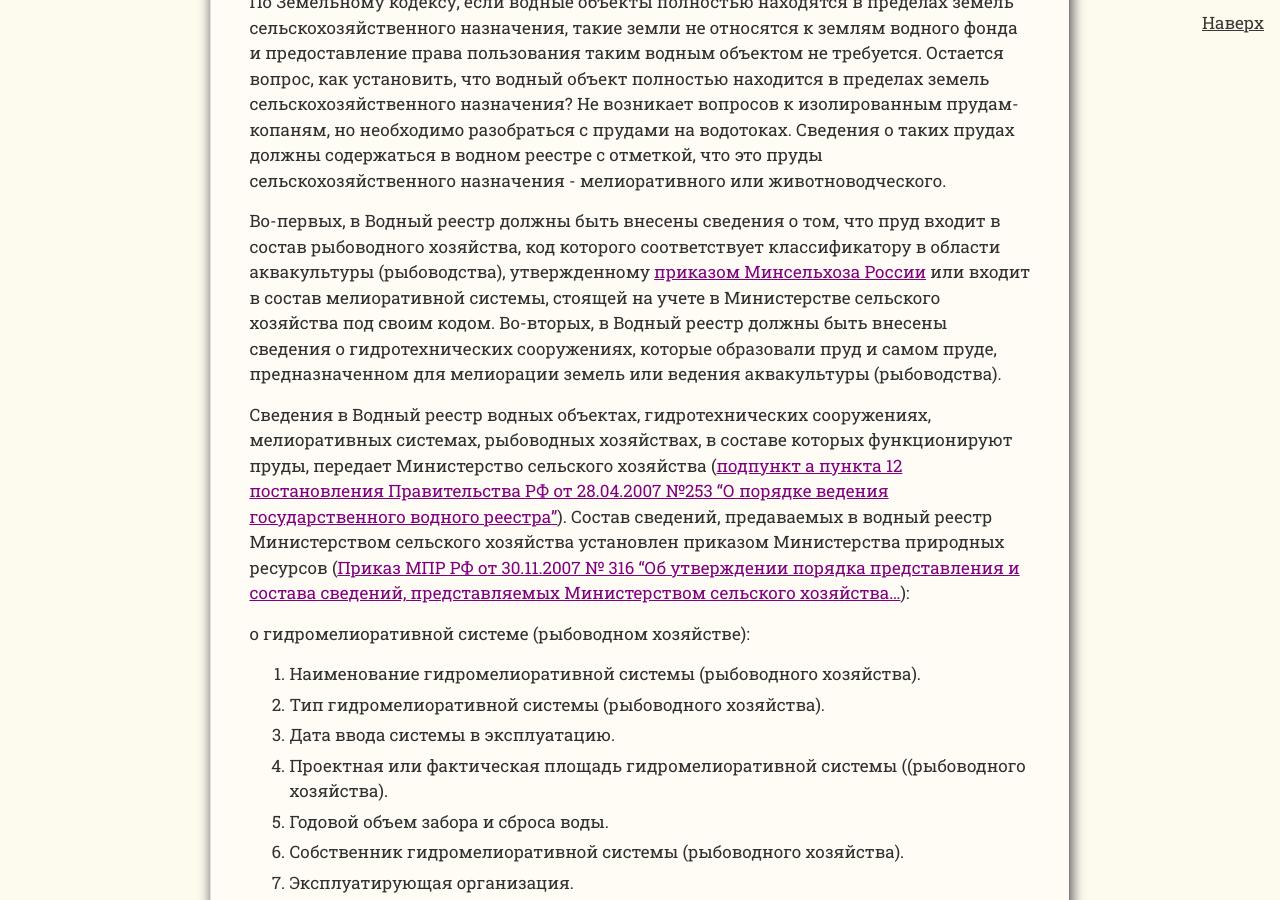
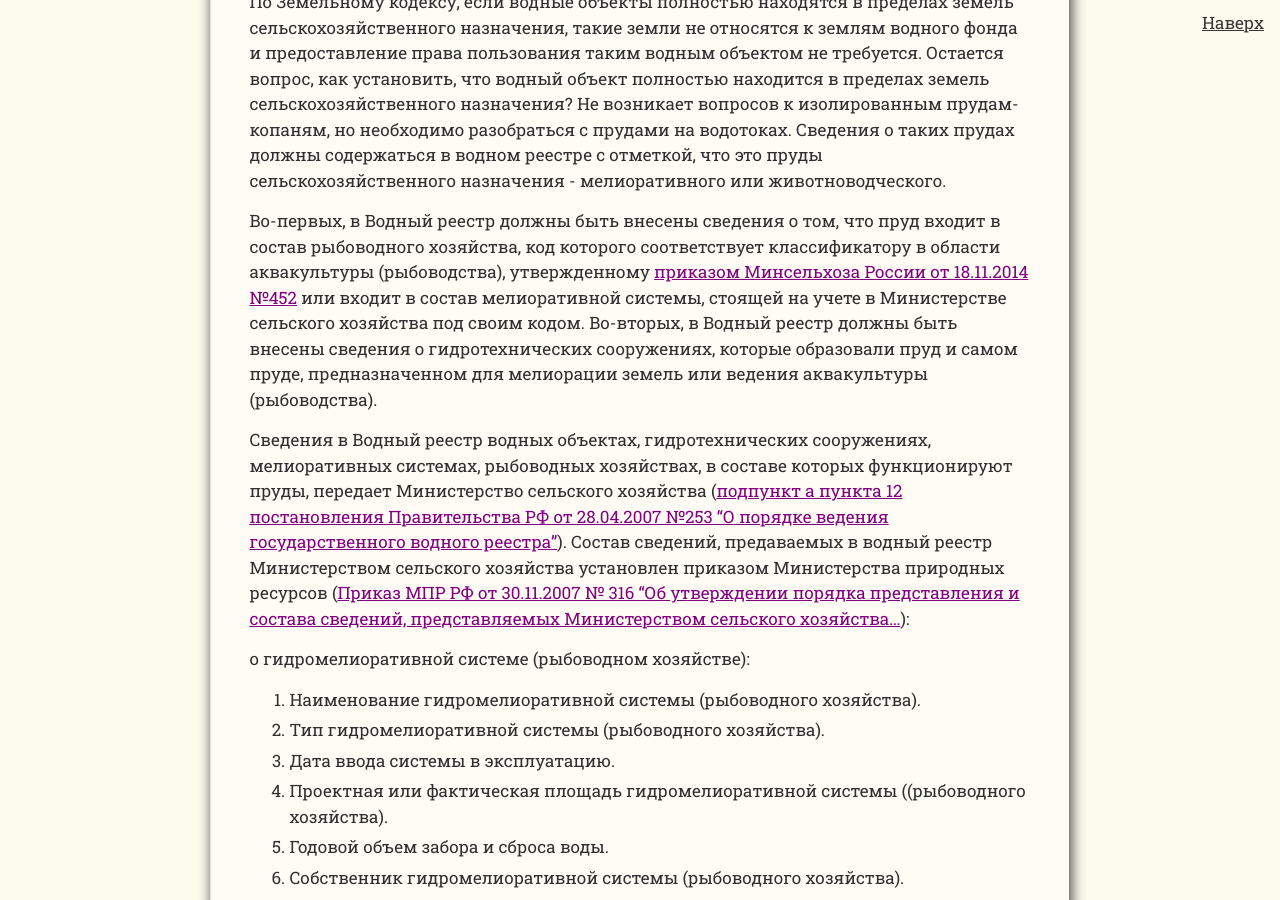
Before and after one commit to SergSi/land-use-art, a Jekyll site: the page built from _articles/2024-09-01-Prud.md, in a window 1280 px wide and 900 px high, scrolled down 1404 px. Built offline with Jekyll 4.4.1, drawn with Linux system fonts in a browser that asks for light colours; some web fonts are replaced.

Commit message:
Update 2024-09-01-Prud.md

```diff
--- a/_articles/2024-09-01-Prud.md
+++ b/_articles/2024-09-01-Prud.md
@@ -16,7 +16,7 @@ author: С. И. Ивасюк
 
 По Земельному кодексу, если водные объекты полностью находятся в пределах земель сельскохозяйственного назначения, такие земли не относятся к землям водного фонда и предоставление права пользования таким водным объектом не требуется. Остается вопрос, как установить, что водный объект полностью находится в пределах земель сельскохозяйственного назначения? Не возникает вопросов к изолированным прудам-копаням, но необходимо разобраться с прудами на водотоках. Сведения о таких прудах должны содержаться в водном реестре с отметкой, что это пруды сельскохозяйственного назначения - мелиоративного или животноводческого.
 
-Во-первых, в Водный реестр должны быть внесены сведения о том, что пруд входит в состав рыбоводного хозяйства, код которого соответствует классификатору в области аквакультуры (рыбоводства), утвержденному [приказом Минсельхоза России]() или входит в состав мелиоративной системы, стоящей на учете в Министерстве сельского хозяйства под своим кодом. Во-вторых, в Водный реестр должны быть внесены сведения о гидротехнических сооружениях, которые образовали пруд и самом пруде, предназначенном для мелиорации земель или ведения аквакультуры (рыбоводства).
+Во-первых, в Водный реестр должны быть внесены сведения о том, что пруд входит в состав рыбоводного хозяйства, код которого соответствует классификатору в области аквакультуры (рыбоводства), утвержденному [приказом Минсельхоза России от 18.11.2014 №452](https://www.consultant.ru/document/cons_doc_LAW_143293/) или входит в состав мелиоративной системы, стоящей на учете в Министерстве сельского хозяйства под своим кодом. Во-вторых, в Водный реестр должны быть внесены сведения о гидротехнических сооружениях, которые образовали пруд и самом пруде, предназначенном для мелиорации земель или ведения аквакультуры (рыбоводства).
 
 Сведения в Водный реестр водных объектах, гидротехнических сооружениях, мелиоративных системах, рыбоводных хозяйствах, в составе которых функционируют пруды, передает Министерство сельского хозяйства ([подпункт а пункта 12 постановления Правительства РФ от 28.04.2007 №253 "О порядке ведения государственного водного реестра"](https://www.consultant.ru/document/cons_doc_LAW_68034/f071abb26e4d22a0309b5f05dbe806b2ecc2fb10/#:~:text=12.%20%D0%A4%D0%B5%D0%B4%D0%B5%D1%80%D0%B0%D0%BB%D1%8C%D0%BD%D1%8B%D0%BC%20%D0%B0%D0%B3%D0%B5%D0%BD%D1%82%D1%81%D1%82%D0%B2%D0%BE%D0%BC,%D0%BD%D0%B0%20%D0%B2%D0%BE%D0%B4%D0%BD%D1%8B%D1%85%20%D0%BE%D0%B1%D1%8A%D0%B5%D0%BA%D1%82%D0%B0%D1%85%3B)). Состав сведений, предаваемых в водный реестр Министерством сельского хозяйства установлен приказом Министерства природных ресурсов ([Приказ МПР РФ от 30.11.2007 № 316 "Об утверждении порядка представления и состава сведений, представляемых Министерством сельского хозяйства...](https://www.consultant.ru/document/cons_doc_LAW_74130/)):
 
```
